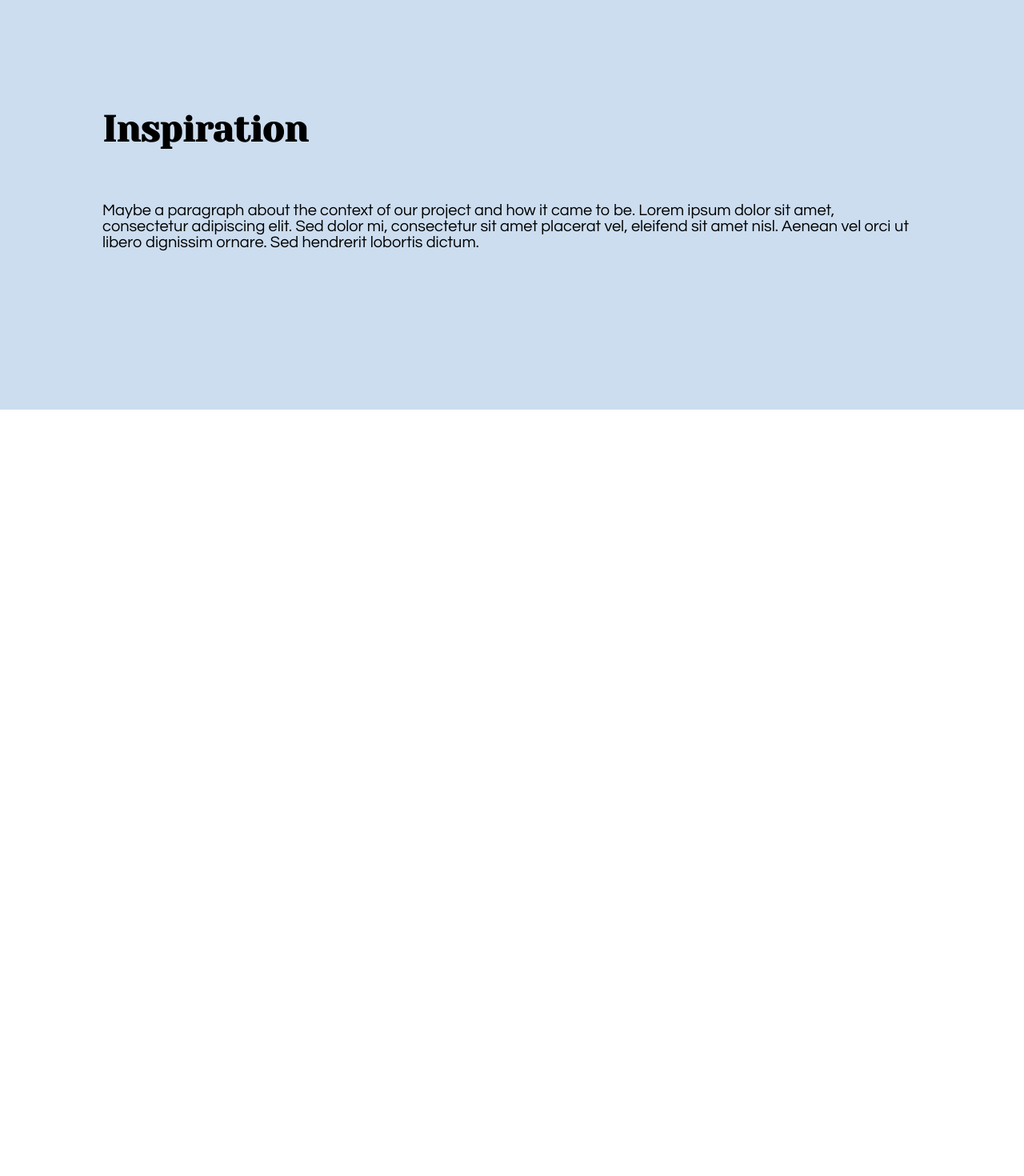
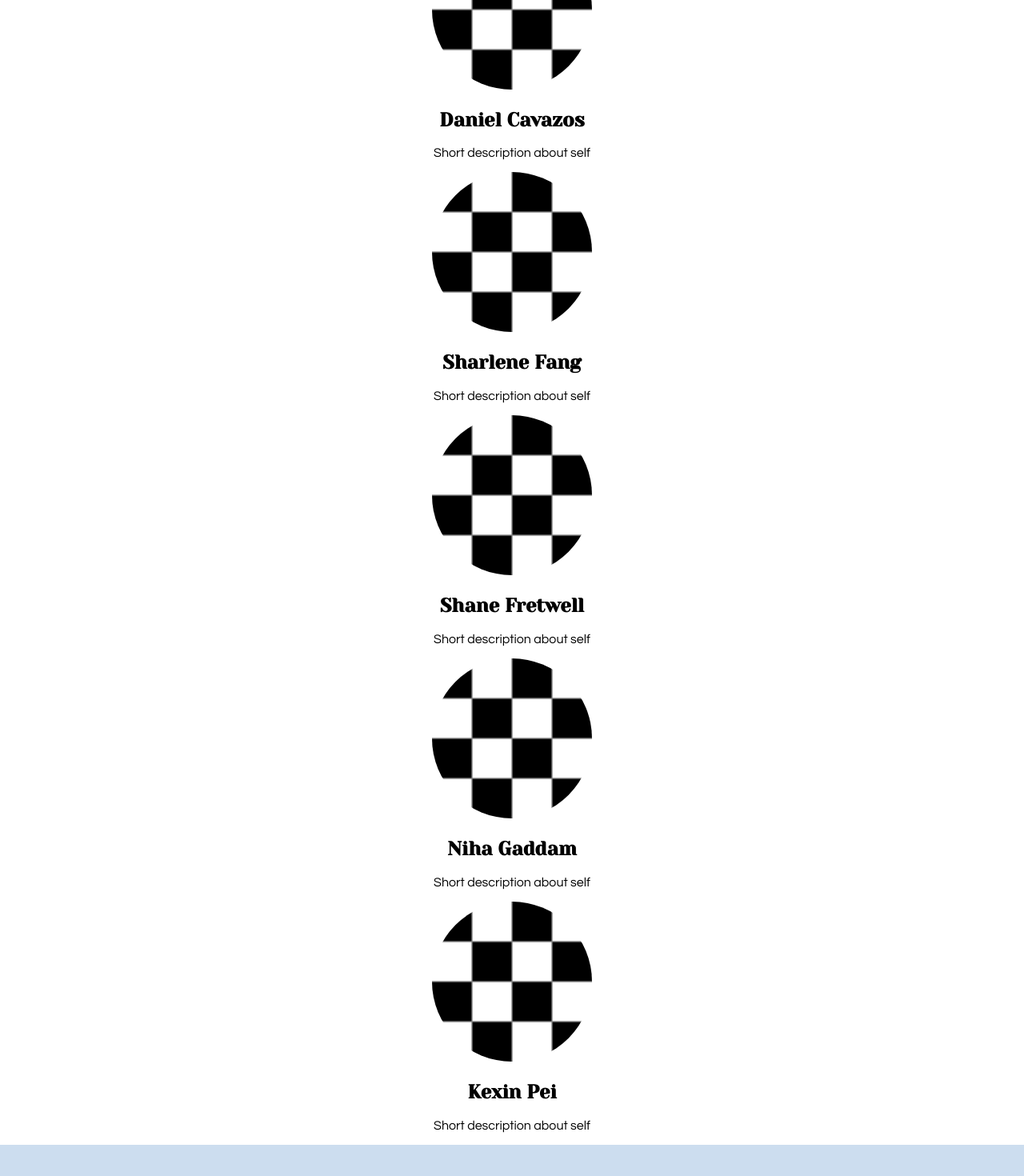
Before and after one commit to info442-spr22/g-team, a React (Create React App) app: page / in a window 1280 px wide. Shown: the part 1904-3374 px from the top of the page at 80% size. Before the commit the page ends 2416 px from the top, so only its background shows below. Built offline with nearby package versions, Linux system fonts and the light colour scheme.

Commit message:
Add structure for Our Team section

```diff
--- a/src/page/Landing/Landing.jsx
+++ b/src/page/Landing/Landing.jsx
@@ -4,6 +4,7 @@ import landing_splash from '../../resources/images/landing_splash.svg';
 import palette from '../../resources/images/palette.svg';
 import lightbulb from '../../resources/images/lightbulb.svg';
 import pencil from '../../resources/images/pencil.svg';
+import temp_team_pic from '../../resources/images/temp_team_pic.svg';
 
 function Landing() {
   return(
@@ -43,7 +44,36 @@ function Landing() {
         </div>
       </section>
       <section className={styles.our_team}>
-        <h2>Our Team</h2>
+          <h2>Our Team</h2>
+          <div>
+            <div>
+              <img src={temp_team_pic} alt={"Temporary spot for member"} />
+              <h2>Daniel Cavazos</h2>
+              <p>Short description about self</p>
+            </div>
+            <div>
+              <img src={temp_team_pic} alt={"Temporary spot for member"} />
+              <h2>Sharlene Fang</h2>
+              <p>Short description about self</p>
+            </div>
+            <div>
+              <img src={temp_team_pic} alt={"Temporary spot for member"} />
+              <h2>Shane Fretwell</h2>
+              <p>Short description about self</p>
+            </div>
+          </div>
+          <div>
+            <div>
+              <img src={temp_team_pic} alt={"Temporary spot for member"} />
+              <h2>Niha Gaddam</h2>
+              <p>Short description about self</p>
+            </div>
+            <div>
+              <img src={temp_team_pic} alt={"Temporary spot for member"} />
+              <h2>Kexin Pei</h2>
+              <p>Short description about self</p>
+            </div>
+          </div>
       </section>
       <section className={styles.insp}>
         <span>
```
